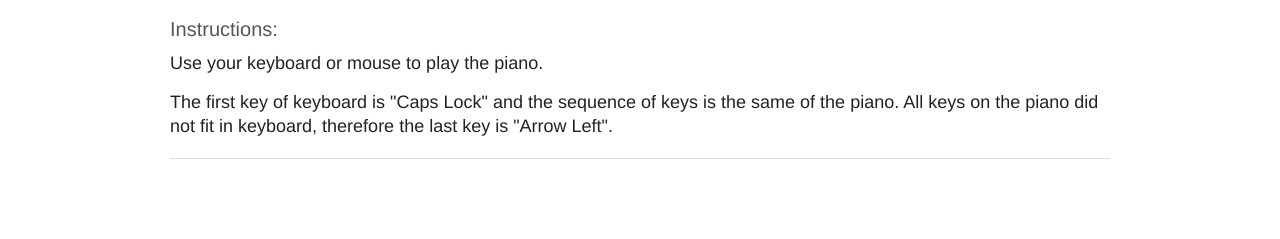
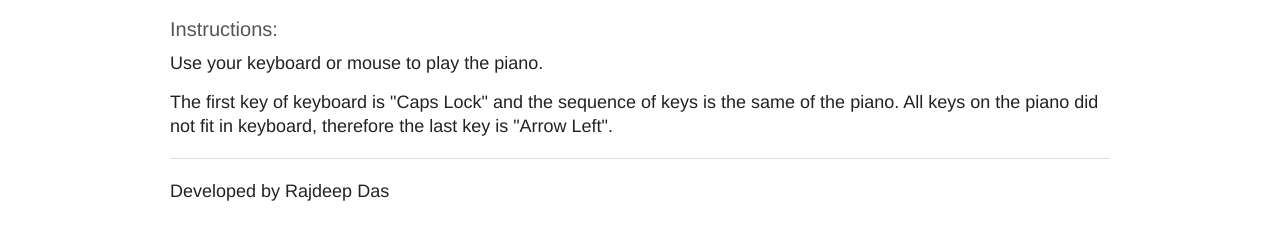
Before and after one commit to Rajspeaks/piano-keyboard, a website: page index.html in a window 1280 px wide. Shown: the part 469-708 px from the top of the page. Drawn offline with Linux system fonts and the light colour scheme; no server answers.

Commit message:
Updated index.html

```diff
--- a/index.html
+++ b/index.html
@@ -81,6 +81,7 @@
       <p>Use your keyboard or mouse to play the piano.</p>
       <p>The first key of keyboard is "Caps Lock" and the sequence of keys is the same of the piano. All keys on the piano did not fit in keyboard, therefore the last key is "Arrow Left".</p>
       <hr>
+		<p>Developed by Rajdeep Das</p>
     </div>
     <!-- End Container -->
   </div>
```
